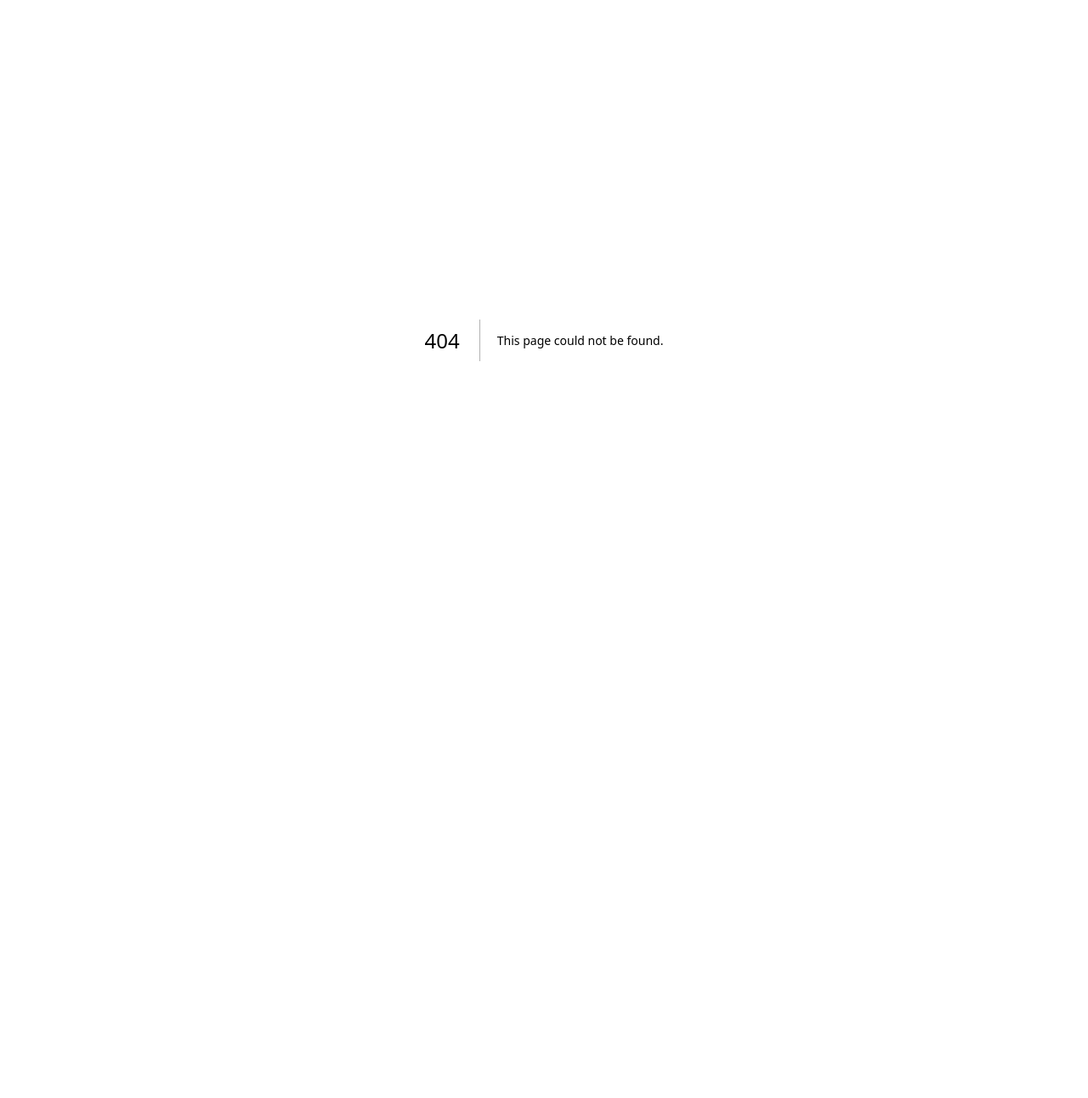
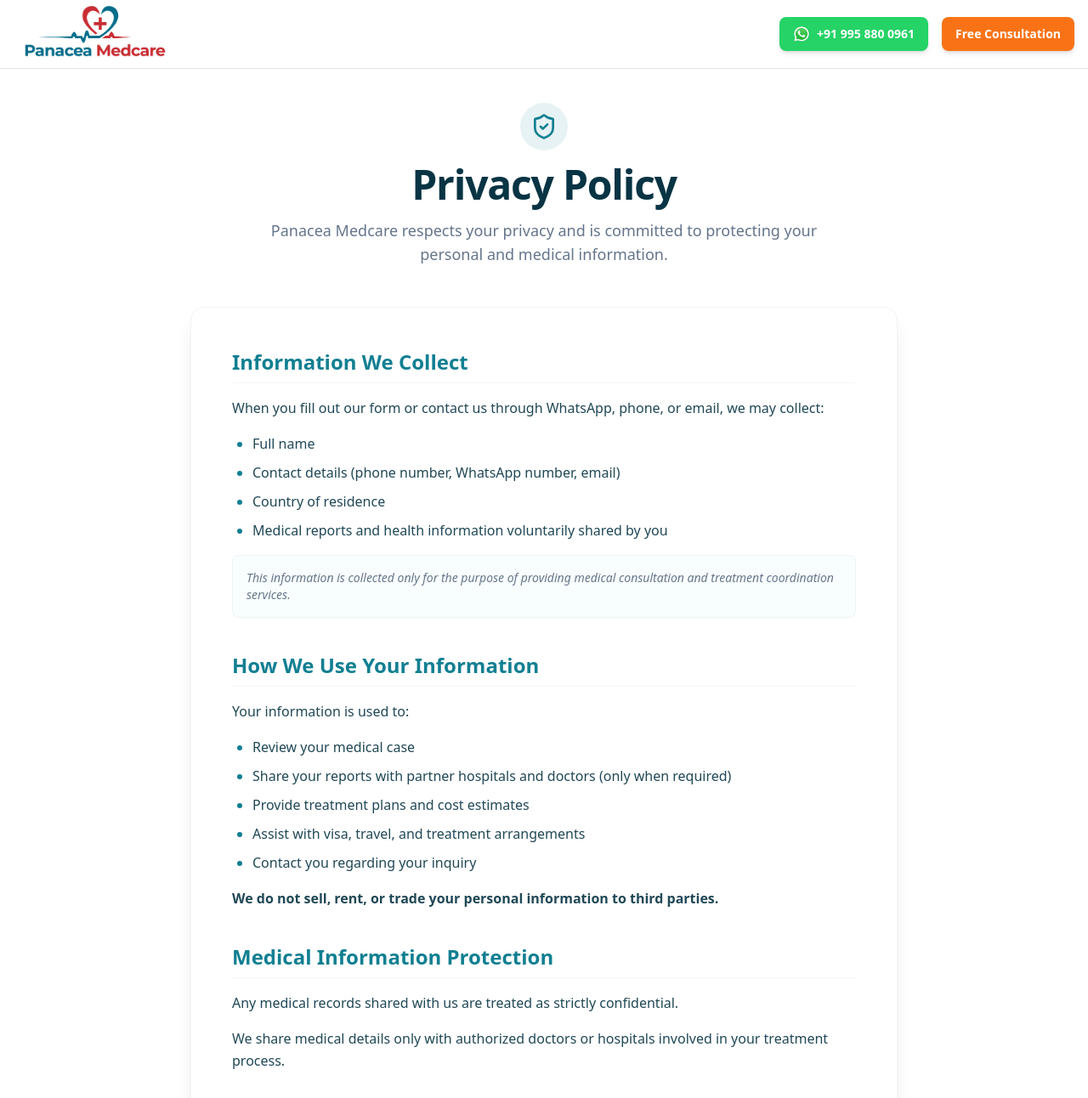
Before and after one commit to code-x-prime/cancer-landing, a Next.js app: page /privacy-policy in a window 1280 px wide. Before the commit this address had no page. Shown: the top 1292 px of the page at 85% size. Before the commit the page ends 800 px from the top, so only its background shows below. Built offline with nearby package versions, Linux system fonts and the light colour scheme.

Commit message:
feat: Implement Privacy Policy page and initial landing page components (Header, Footer, LeadForm).

```diff
--- /dev/null
+++ b/src/app/privacy-policy/page.jsx
@@ -0,0 +1,139 @@
+import React from 'react';
+import Header from '@/components/landing/Header';
+import Footer from '@/components/landing/Footer';
+import { ShieldCheck } from 'lucide-react';
+
+export const metadata = {
+  title: 'Privacy Policy | Panacea Medcare',
+  description: 'Privacy Policy for Panacea Medcare. Learn how we respect and protect your personal and medical information.',
+};
+
+const PrivacyPolicy = () => {
+  return (
+    <div className="min-h-screen bg-background flex flex-col font-sans">
+      <Header />
+
+      <main className="flex-1 overflow-hidden pt-10 pb-16">
+        <div className="max-w-4xl mx-auto px-4 sm:px-6 lg:px-8">
+          <div className="text-center mb-12">
+            <div className="inline-flex items-center justify-center p-3 bg-primary/10 rounded-full mb-4">
+              <ShieldCheck className="w-8 h-8 text-primary" />
+            </div>
+            <h1 className="text-3xl md:text-5xl font-extrabold text-foreground tracking-tight mb-4">
+              Privacy Policy
+            </h1>
+            <p className="text-lg text-muted-foreground max-w-2xl mx-auto">
+              Panacea Medcare respects your privacy and is committed to protecting your personal and medical information.
+            </p>
+          </div>
+
+          <div className="glass rounded-2xl p-8 md:p-12 shadow-xl space-y-10 text-foreground/90 leading-relaxed border border-border/50">
+
+            <section className="space-y-4">
+              <h2 className="text-2xl font-bold text-primary flex items-center gap-2 border-b border-border/50 pb-2">
+                Information We Collect
+              </h2>
+              <p>
+                When you fill out our form or contact us through WhatsApp, phone, or email, we may collect:
+              </p>
+              <ul className="list-disc pl-6 space-y-2 marker:text-primary">
+                <li>Full name</li>
+                <li>Contact details (phone number, WhatsApp number, email)</li>
+                <li>Country of residence</li>
+                <li>Medical reports and health information voluntarily shared by you</li>
+              </ul>
+              <p className="text-sm italic text-muted-foreground mt-4 p-4 bg-secondary/50 rounded-lg border border-border/40">
+                This information is collected only for the purpose of providing medical consultation and treatment coordination services.
+              </p>
+            </section>
+
+            <section className="space-y-4">
+              <h2 className="text-2xl font-bold text-primary flex items-center gap-2 border-b border-border/50 pb-2">
+                How We Use Your Information
+              </h2>
+              <p>Your information is used to:</p>
+              <ul className="list-disc pl-6 space-y-2 marker:text-primary">
+                <li>Review your medical case</li>
+                <li>Share your reports with partner hospitals and doctors (only when required)</li>
+                <li>Provide treatment plans and cost estimates</li>
+                <li>Assist with visa, travel, and treatment arrangements</li>
+                <li>Contact you regarding your inquiry</li>
+              </ul>
+              <p className="font-semibold text-foreground/90 mt-4">
+                We do not sell, rent, or trade your personal information to third parties.
+              </p>
+            </section>
+
+            <section className="space-y-4">
+              <h2 className="text-2xl font-bold text-primary flex items-center gap-2 border-b border-border/50 pb-2">
+                Medical Information Protection
+              </h2>
+              <p>
+                Any medical records shared with us are treated as strictly confidential.
+              </p>
+              <p>
+                We share medical details only with authorized doctors or hospitals involved in your treatment process.
+              </p>
+            </section>
+
+            <section className="space-y-4">
+              <h2 className="text-2xl font-bold text-primary flex items-center gap-2 border-b border-border/50 pb-2">
+                Data Security
+              </h2>
+              <p>
+                We implement appropriate technical and organizational measures to protect your data from unauthorized access, misuse, or disclosure.
+              </p>
+            </section>
+
+            <section className="space-y-4">
+              <h2 className="text-2xl font-bold text-primary flex items-center gap-2 border-b border-border/50 pb-2">
+                Third-Party Services
+              </h2>
+              <p>
+                Our website may use third-party services such as Google Ads, Google Analytics, or Meta platforms for advertising and performance tracking. These services may use cookies to improve user experience and measure campaign effectiveness.
+              </p>
+            </section>
+
+            <section className="space-y-4">
+              <h2 className="text-2xl font-bold text-primary flex items-center gap-2 border-b border-border/50 pb-2">
+                Your Consent
+              </h2>
+              <p>
+                By submitting your information on our website, you consent to the collection and use of your data as described in this Privacy Policy.
+              </p>
+            </section>
+
+            <section className="space-y-4 bg-primary/5 p-6 rounded-xl border border-primary/20">
+              <h2 className="text-2xl font-bold text-primary mb-4">
+                Contact Us
+              </h2>
+              <p className="mb-4">
+                If you have any questions regarding this Privacy Policy, you may contact us at:
+              </p>
+              <address className="not-italic space-y-2 text-foreground">
+                <p className="font-bold text-lg">Panacea Medcare</p>
+                <p className="flex items-center gap-2">
+                  <span className="font-medium">Email:</span>
+                  <a href="mailto:care@panaceamedcare.com" className="text-primary hover:underline group inline-flex items-center gap-1">
+                    care@panaceamedcare.com
+                  </a>
+                </p>
+                <p className="flex items-center gap-2">
+                  <span className="font-medium">Phone / WhatsApp:</span>
+                  <a href="https://wa.me/919958800961" className="text-primary hover:underline group inline-flex items-center gap-1">
+                    +91-9958800961
+                  </a>
+                </p>
+              </address>
+            </section>
+
+          </div>
+        </div>
+      </main>
+
+      <Footer />
+    </div>
+  );
+};
+
+export default PrivacyPolicy;
--- a/src/components/landing/Footer.jsx
+++ b/src/components/landing/Footer.jsx
@@ -1,5 +1,6 @@
 import { Phone, MapPin } from "lucide-react";
 import Image from "next/image";
+import Link from "next/link";
 
 const Footer = () => (
   <footer
@@ -14,13 +15,14 @@ const Footer = () => (
 
         {/* Col 1 – Brand */}
         <div className="space-y-4">
+          <Link href="/">
           <Image
             src="/logo.png"
             alt="Panacea Medcare"
             width={180}
             height={60}
             className="h-auto object-contain bg-white p-2 rounded-lg"
-          />
+          /></Link>
           <p className="text-sm text-white/75 leading-relaxed">
             Your trusted medical travel facilitator connecting African patients with India&apos;s best cancer specialists.
           </p>
@@ -126,9 +128,14 @@ const Footer = () => (
         <p className="text-xs leading-relaxed max-w-4xl mx-auto text-center text-white/60">
           <strong className="text-white/80">Disclaimer:</strong> Panacea Medcare is a medical facilitation company and does not provide medical advice. All diagnoses and treatment decisions are made exclusively by licensed hospitals and doctors in India. Treatment costs are indicative and subject to medical evaluation.
         </p>
-        <p className="text-xs text-center text-white/50 pt-1">
-          © 2026 Panacea Medcare. All rights reserved.
-        </p>
+        <div className="flex flex-col sm:flex-row justify-between items-center text-xs text-white/50 pt-1 border-t border-white/5 mt-4">
+          <p>
+            © 2026 Panacea Medcare. All rights reserved.
+          </p>
+          <a href="/privacy-policy" className="hover:text-white transition-colors mt-2 sm:mt-0">
+            Privacy Policy
+          </a>
+        </div>
       </div>
     </div>
   </footer>
--- a/src/components/landing/Header.jsx
+++ b/src/components/landing/Header.jsx
@@ -1,5 +1,6 @@
 "use client";
 import Image from "next/image";
+import Link from "next/link";
 
 const Header = () => {
 
@@ -9,7 +10,9 @@ const Header = () => {
       <div className="max-w-7xl mx-auto px-4 h-16 sm:h-20 flex items-center justify-between">
         <div className="flex items-center">
           <div className="w-32 sm:w-48 h-auto relative">
+            <Link href="/">
             <Image src="/logo.png" alt="Panacea Medcare" className="w-full h-full object-contain" width={200} height={60} priority />
+            </Link>
           </div>
         </div>
 
--- a/src/components/landing/LeadForm.jsx
+++ b/src/components/landing/LeadForm.jsx
@@ -41,6 +41,7 @@ const LeadForm = () => {
     duration: "",
     previousTreatment: "",
     treatmentDetails: "",
+    privacyAgreed: false,
   });
 
   // Load saved data on mount
@@ -101,15 +102,19 @@ const LeadForm = () => {
     if (currentStep === 2) {
       if (!formData.symptoms || !formData.previousTreatment) return false;
       if (formData.previousTreatment === "Yes" && !formData.treatmentDetails) return false;
+      if (!formData.privacyAgreed) return false;
     }
     return true;
   };
 
   const nextStep = () => {
     if (!validateStep(step)) {
-      const msg = step === 1 && !formData.phone && !formData.email
-        ? "Please provide at least WhatsApp number or Email."
-        : "Please fill all mandatory fields.";
+      let msg = "Please fill all mandatory fields.";
+      if (step === 1 && !formData.phone && !formData.email) {
+        msg = "Please provide at least WhatsApp number or Email.";
+      } else if (step === 2 && !formData.privacyAgreed) {
+        msg = "Please agree to the Privacy Policy to submit.";
+      }
       toast({ title: "Incomplete Details", description: msg, variant: "destructive" });
       return;
     }
@@ -125,7 +130,10 @@ const LeadForm = () => {
   const handleSubmit = async (e) => {
     e.preventDefault();
     if (!validateStep(2)) {
-      toast({ title: "Incomplete Details", description: "Please fill all mandatory fields.", variant: "destructive" });
+      const msg = !formData.privacyAgreed
+        ? "Please agree to the Privacy Policy to submit."
+        : "Please fill all mandatory fields.";
+      toast({ title: "Incomplete Details", description: msg, variant: "destructive" });
       return;
     }
 
@@ -320,6 +328,20 @@ const LeadForm = () => {
                 {fileName && <p className="text-xs text-green-600 mt-2 font-medium flex items-center gap-1"><CheckCircle2 size={12} /> {fileName} attached</p>}
               </div>
 
+              {/* Privacy Policy Checkbox */}
+              <div className="flex items-start gap-2 pt-2 border-t border-border mt-4">
+                <input
+                  type="checkbox"
+                  id="privacyAgreed"
+                  checked={formData.privacyAgreed}
+                  onChange={(e) => handleSelectChange("privacyAgreed", e.target.checked)}
+                  className="mt-1 flex-shrink-0 cursor-pointer accent-primary w-4 h-4"
+                />
+                <Label htmlFor="privacyAgreed" className="text-sm font-medium text-foreground/80 leading-tight cursor-pointer">
+                  I agree to the <a href="/privacy-policy" target="_blank" rel="noopener noreferrer" className="text-primary hover:underline">Privacy Policy</a>
+                </Label>
+              </div>
+
             </div>
           </div>
         )}
```
